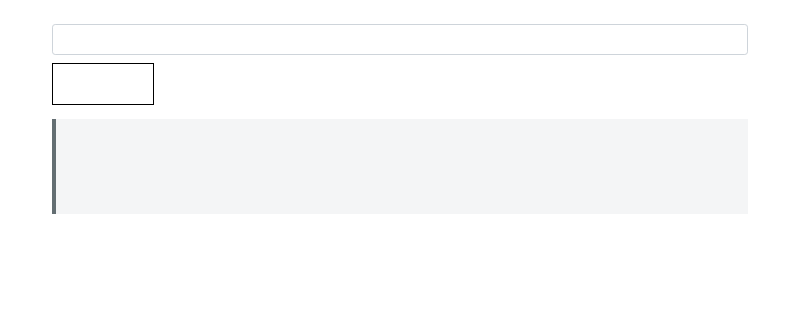
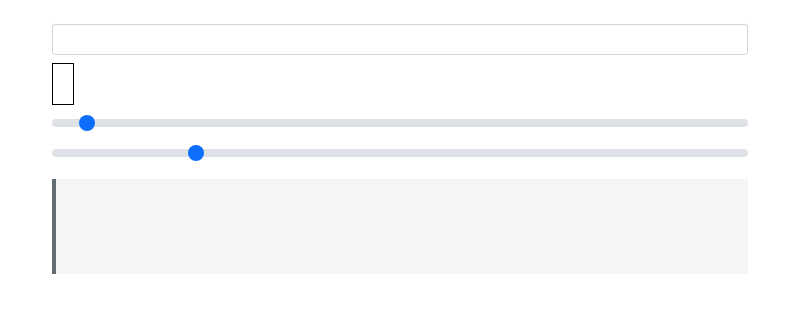
Before and after one commit to dhanyn10/fun-pattern, an Electron app: page index.html in a window 800 px wide. Drawn offline with nearby package versions, Linux system fonts and the light colour scheme.

Commit message:
dynamically resize canvas

```diff
--- a/index.html
+++ b/index.html
@@ -16,8 +16,11 @@
         <input type="text" class="form-control form-control-sm" id="input-canvas">
       </div>
       <div class="mb-2">
-        <canvas id="fun-pattern" width="100" height="40" style="border: 1px solid black;">
-          Your browser does not support the HTML5 canvas tag</canvas>
+        <canvas id="fun-pattern" width="20" height="40" style="border: 1px solid black;">
+          Your browser does not support the HTML5 canvas tag
+        </canvas>
+        <input type="range" class="form-range" min="0" max="500" step="1" value="20" id="width-canvas">
+        <input type="range" class="form-range" min="0" max="50" step="1" value="10" id="height-canvas">
       </div>
       <pre>
         <code id="result"></code>
--- a/renderer.js
+++ b/renderer.js
@@ -60,3 +60,10 @@ document.getElementById('input-canvas').addEventListener('keypress', function (e
         document.getElementById('result').innerHTML = charOut
     }
 })
+
+document.getElementById('width-canvas').addEventListener('input', function () {
+    document.getElementById('fun-pattern').setAttribute('width', this.value)
+})
+document.getElementById('height-canvas').addEventListener('input', function () {
+    document.getElementById('fun-pattern').setAttribute('height', this.value)
+})
```
